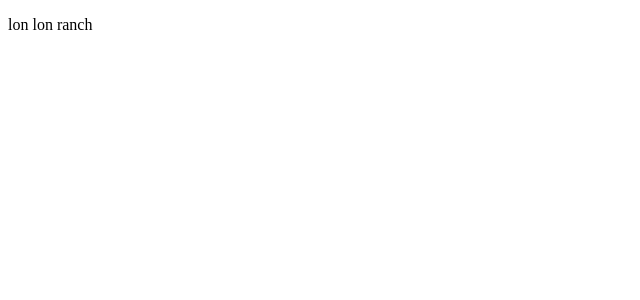
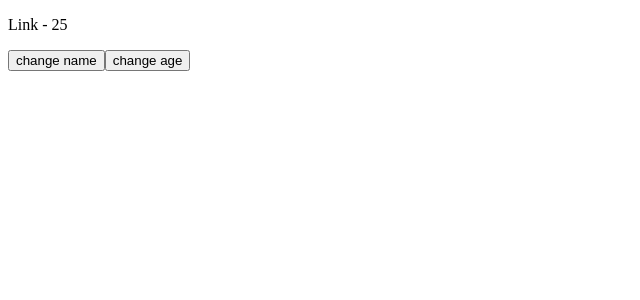
Before and after one commit to iamshaunjp/vue-with-typescript, a Vue app: page / in a window 1280 px wide. Shown: the top 300 px of the page, without its empty margins (0-640 px from the left). Built offline with nearby package versions, Linux system fonts and the light colour scheme.

Commit message:
lesson-2

```diff
--- a/src/App.vue
+++ b/src/App.vue
@@ -1,54 +1,32 @@
 <template>
   <div class="app">
-    <!-- <p>{{ name }} - {{ age }}</p>
+    <p>{{ name }} - {{ age }}</p>
     <button @click="changeName('Zelda')">change name</button>
-    <button @click="changeAge('30')">change age</button> -->
-    <p>{{ jobs[0].location }}</p>
+    <button @click="changeAge('30')">change age</button>
   </div>
 </template>
 
 <script lang="ts">
-import { defineComponent, reactive, ref, toRefs } from 'vue';
-import Job from '@/types/Job'
+import { defineComponent } from 'vue';
 
 export default defineComponent({
   name: 'App',
   components: {},
-  setup() {
-    // const state = reactive({
-    //   name: 'Link',
-    //   age: 25 as number | string
-    // })
-
-    // state.name = 999 // cannot change type
-    // state.age = '26'
-
-    // return {...toRefs(state)}
-
-    // const name = ref('Link')
-    // const age = ref<number | string>(25)
-
-    // return { name, age }
-
-    const jobs = ref<Job[]>([
-      { title: 'farm worker', location: 'lon lon ranch', salary: 30000, id: '1' },
-      { title: 'quarryman', location: 'death mountain', salary: 40000, id: '2' },
-      { title: 'flute player', location: 'the lost woods', salary: 35000, id: '3' },
-      { title: 'fisherman', location: 'lake hylia', salary: 21000, id: '4' },
-      { title: 'prison guard', location: 'gerudo valley', salary: 32000, id: '5' }
-    ])
-
-    return { jobs }
+  data() {
+    return {
+      name: 'Link',
+      age: 25 as number | string
+    }
   },
   methods: {
-    // changeName(name: string) {
-    //   this.name = name
-    //   return name
-    // },
-    // changeAge(age: number | string) {
-    //   this.age = age
-    //   return age
-    // }
+    changeName(name: string) {
+      this.name = name
+      return name
+    },
+    changeAge(age: number | string) {
+      this.age = age
+      return age
+    }
   }
 });
 </script>
```
Also changed, not shown: src/types/Job.ts (deleted, +0 -8 lines).
